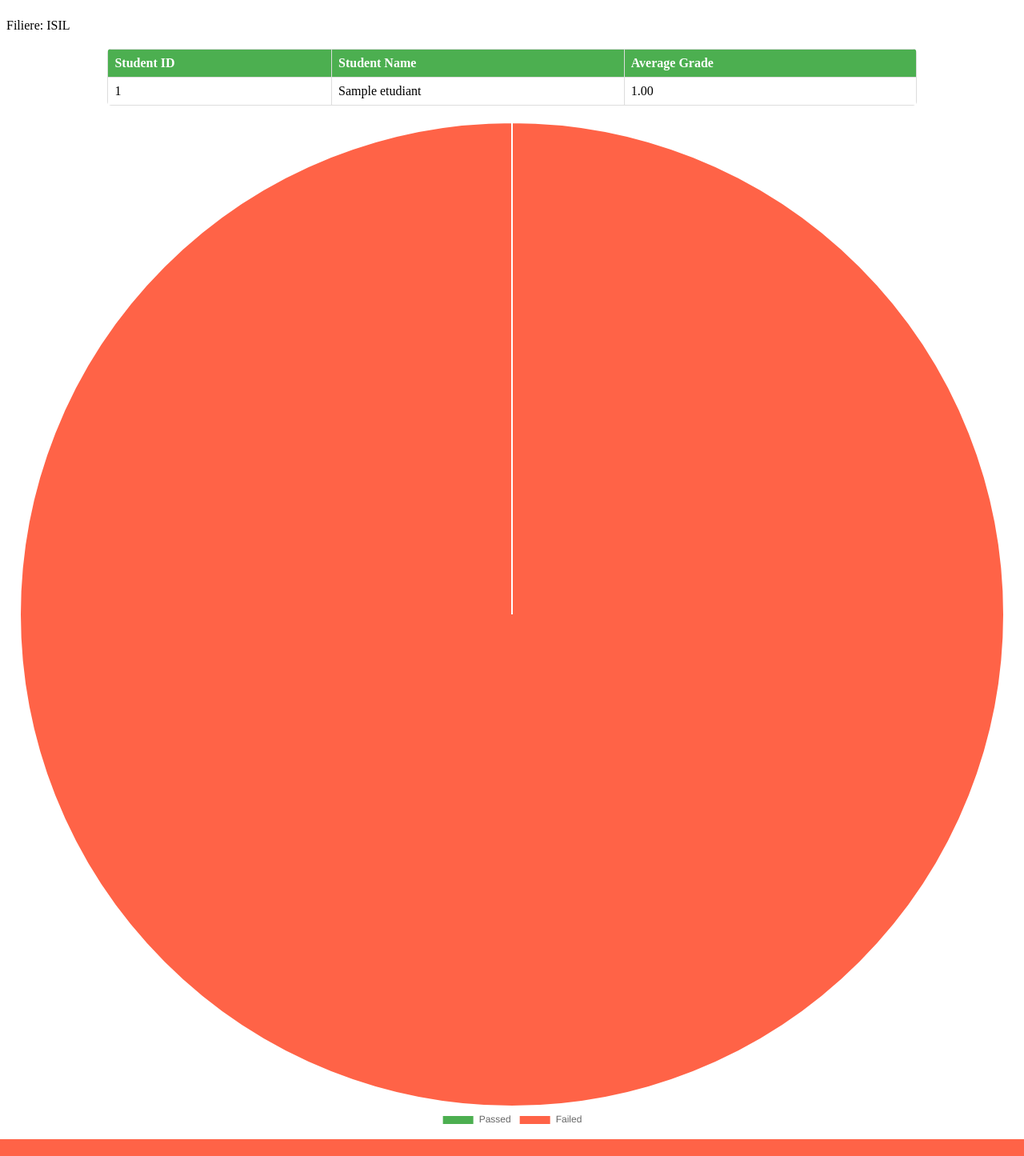
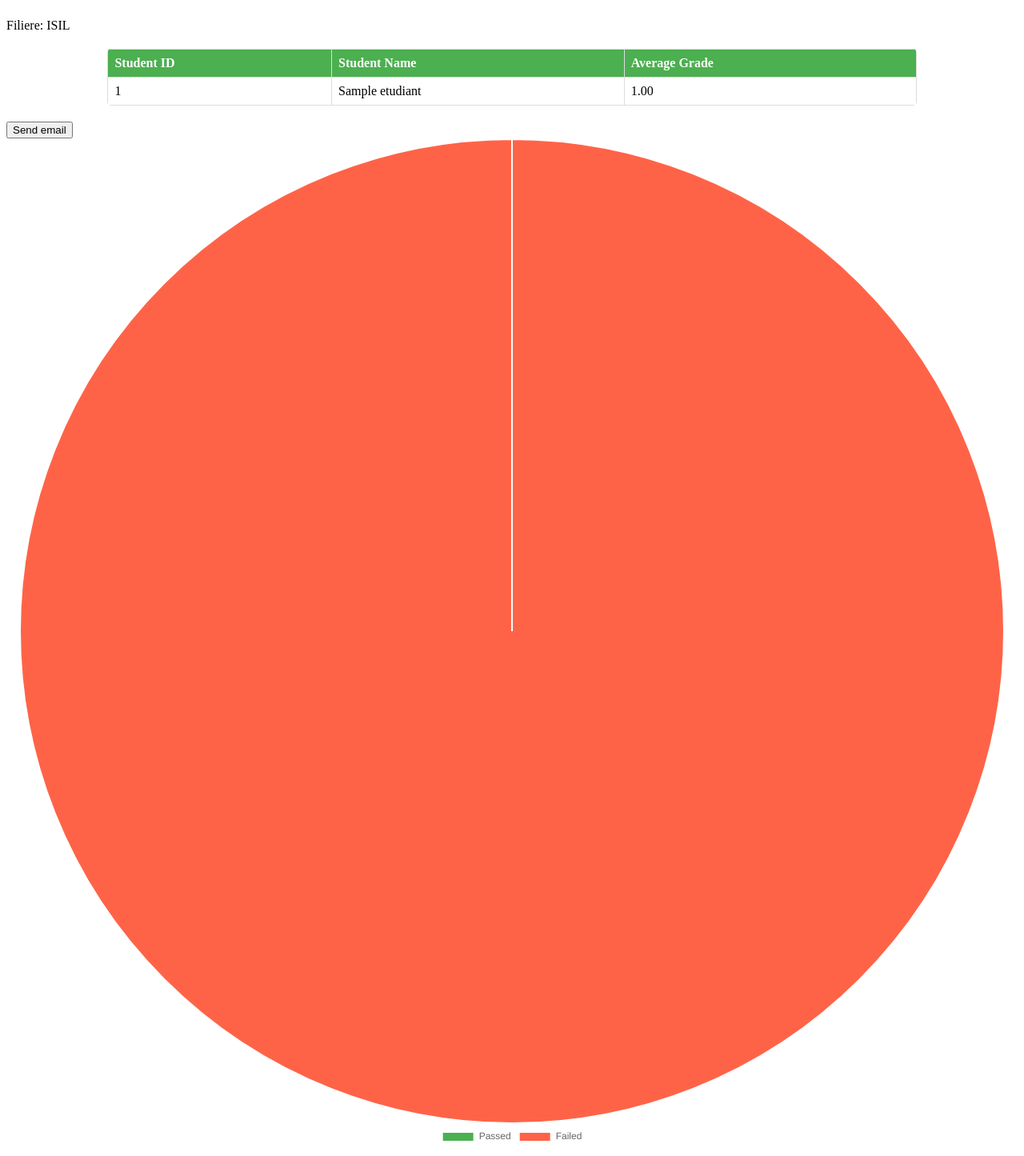
Before and after one commit to AbrahamJr105/School_management, a Django app: page /pv in a window 1280 px wide. Shown: the part 57-1502 px from the top of the page at 80% size. Before the commit the page ends 1481 px from the top, so only its background shows below. Run offline with Django 5.2, Linux system fonts and the light colour scheme; a user stored in the database is signed in; tables that the repository leaves empty hold one stand-in row (values such as "Sample post"); data that the repository does not hold is empty.

Commit message:
sending chart image through email

```diff
--- a/myapp/templates/myapp/pv.html
+++ b/myapp/templates/myapp/pv.html
@@ -57,6 +57,10 @@
       {% endfor %}
     </tbody>
   </table>
+    <form method="POST">
+    {% csrf_token %}
+    <button type="submit" name="email">Send email</button>
+    </form>
   <!-- Pie Chart Container -->
   <div id="chartContainer">
     <canvas id="passFailChart"></canvas>
--- a/myapp/views.py
+++ b/myapp/views.py
@@ -165,6 +165,21 @@ def pv(request):
             passinggrades+=1
         else:
             failinggrades+=1
+    if 'email' in request.POST:
+        image = request.session['image']
+        image= base64.b64decode(image)
+        # Retrieve the HTML content from the session
+        email = EmailMessage(
+            'Subject: Message from Your Website',
+            'Here is the chart image:',
+            os.getenv('EHU'),
+            [os.getenv('EHU')],
+        )
+        email.content_subtype = "html"
+        email.attach("chartImage", image, "image/png")  # Indicate that the email content is HTML
+        email.send()
+
+        return HttpResponse('Email sent.')
 
     return render(request, 'myapp/pv.html', {'student_grades': student_grades, 'passinggrades': passinggrades, 'failinggrades': failinggrades})
 @staff_member_required
@@ -200,15 +215,16 @@ def bulletin_view(request):
             return render(request, 'myapp/bulletin.html', {'etudiant': etudiant, 'notes': notes, 'statistiques': statistiques, })   # Render the bulletin in the browser
 
         elif 'email' in request.POST:
-            image = request.session['html_content']
+            image = request.session['image']
             # Retrieve the HTML content from the session
             email = EmailMessage(
                 'Subject: Message from Your Website',
-                'This is a message from your website: ',
+                f'<img src="{image}">',
                 os.getenv('EHU'),
                 [os.getenv('EHU')],
             )
-            email.content_subtype = "html"  # Indicate that the email content is HTML
+            email.content_subtype = "html"
+            email.attach("chartImage",image,"image/png")# Indicate that the email content is HTML
             email.send()
 
             return HttpResponse('Email sent.')
@@ -232,14 +248,8 @@ def save_chart_image(request):
         if chart_image:
             # Decode Base64 to binary
             format, imgstr = chart_image.split(';base64,')
-            ext = format.split('/')[-1]  # Extract file extension (png, jpg, etc.)
-            file_name = f"chart.{ext}"
-            file_data = ContentFile(base64.b64decode(imgstr), name=file_name)
-
+            request.session['image'] = imgstr
             # Save the file (optional)
-            with open(fr"C:\Users\zareb\Bureau\myproject\myapp\media/{file_name}", "wb") as f:
-                f.write(file_data.read())
-
-            return JsonResponse({'success': True, 'file_name': file_name})
+            return JsonResponse({'success': True})
 
     return JsonResponse({'success': False, 'error': 'Invalid request'}, status=400)
```
